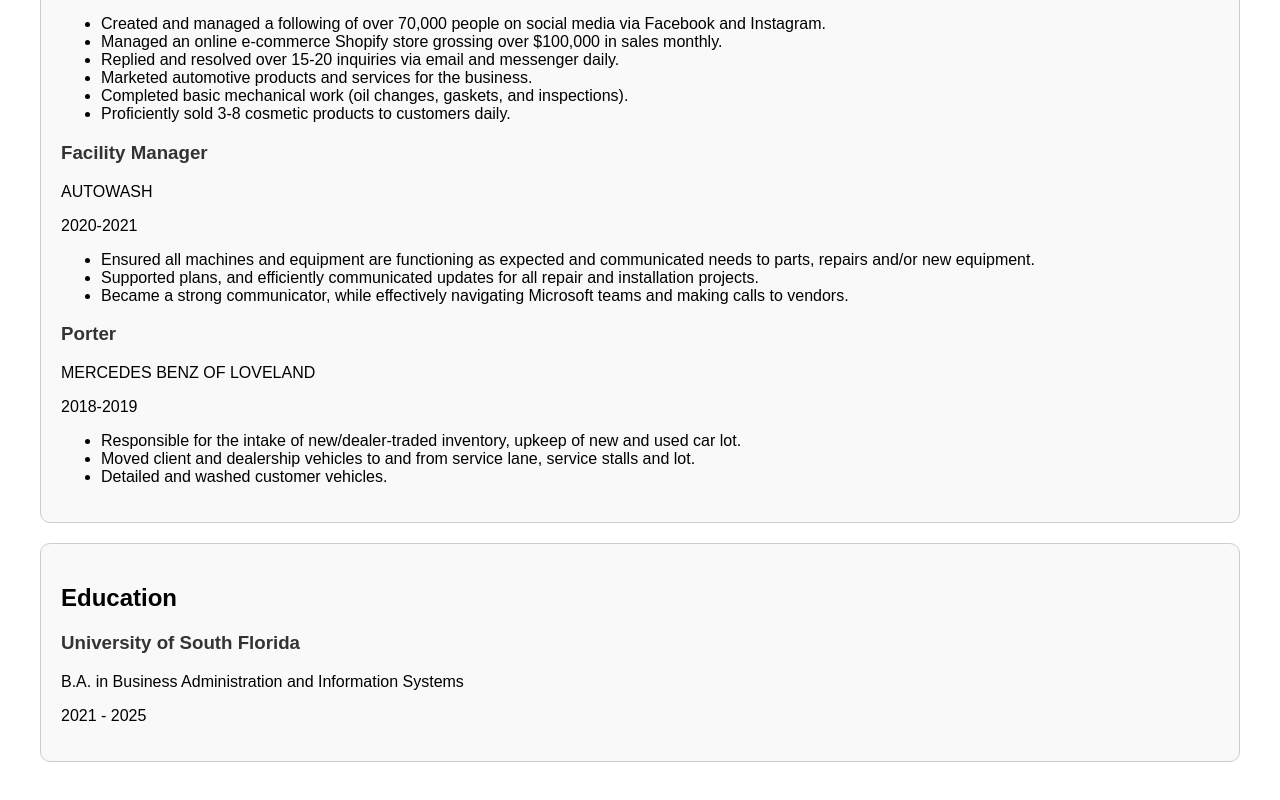
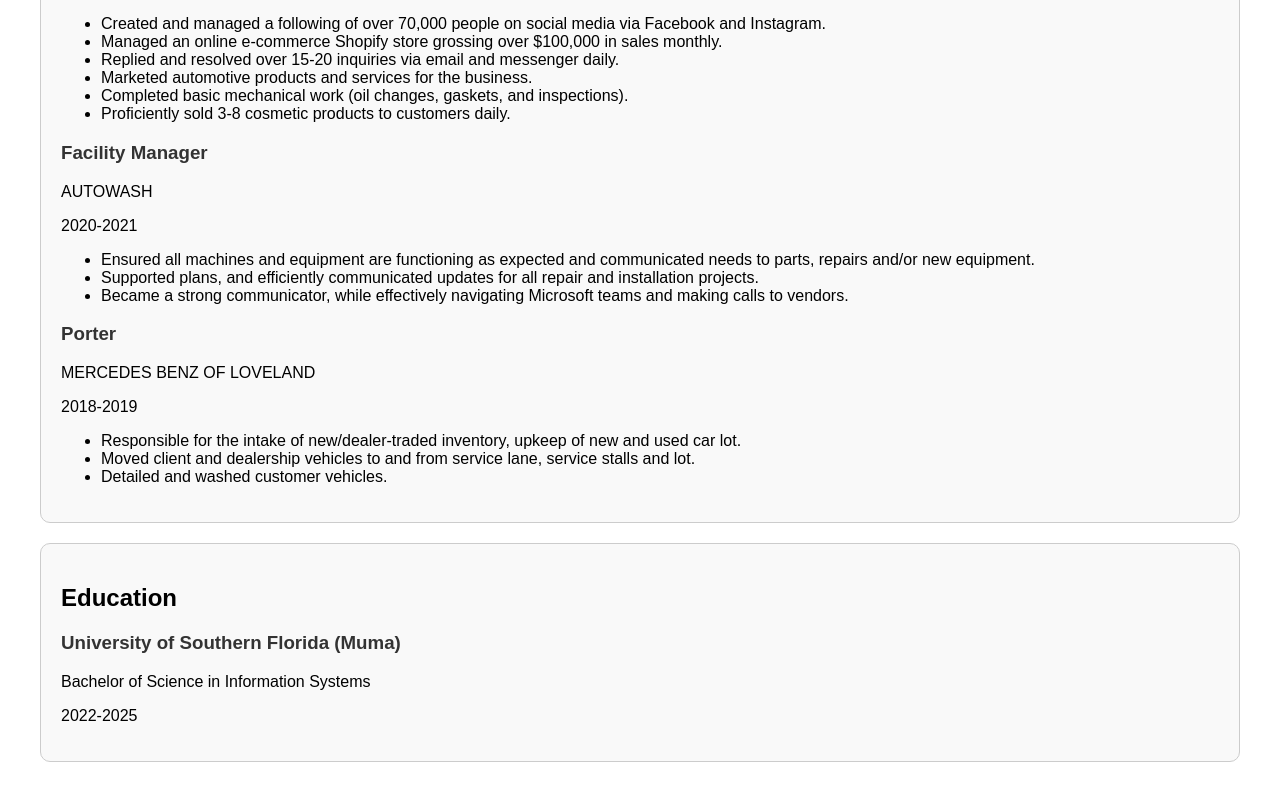
Before and after one commit to Troupp55/CodingChallenge15, a React (Create React App) app in the folder my-app/: page / in a window 1280 px wide. Shown: the part 1017-1817 px from the top of the page. Built offline with nearby package versions, Linux system fonts and the light colour scheme.

Commit message:
Updated final info

```diff
--- a/my-app/src/components/Education.js
+++ b/my-app/src/components/Education.js
@@ -13,14 +13,23 @@ const EducationItem = ({ institution, degree, years }) => {
 
 const Education = () => {
     const education = [
-        { institution: 'University of South Florida', degree: 'B.A. in Business Administration and Information Systems', years: '2021 - 2025' },
+        {
+            institution: 'University of Southern Florida (Muma)',
+            degree: 'Bachelor of Science in Information Systems',
+            years: '2022-2025'
+        }
     ];
 
     return (
         <div className="education">
             <h2>Education</h2>
             {education.map((edu, index) => (
-                <EducationItem key={index} institution={edu.institution} degree={edu.degree} years={edu.years} />
+                <EducationItem
+                    key={index}
+                    institution={edu.institution}
+                    degree={edu.degree}
+                    years={edu.years}
+                />
             ))}
         </div>
     );
```
